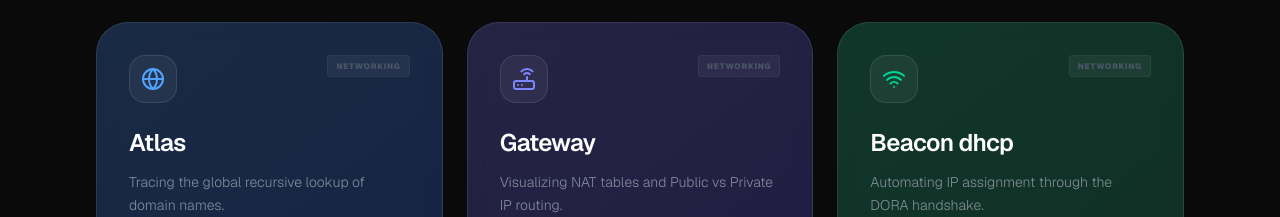
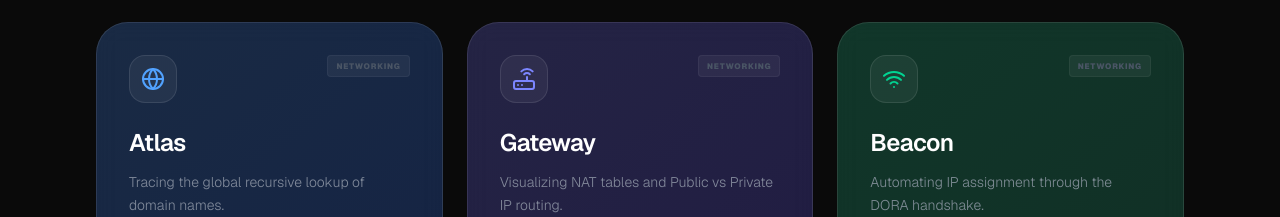
Before and after one commit to FopefoluwaIkufisile/Technical-Playground, a Next.js app: page / in a window 1280 px wide. Shown: the part 1847-2064 px from the top of the page. Built offline with nearby package versions, Linux system fonts and the light colour scheme.

Commit message:
changed beacon text back to default

```diff
--- a/src/app/page.tsx
+++ b/src/app/page.tsx
@@ -181,7 +181,7 @@ const projects = [
   },
   {
     id: "dhcp",
-    title: "Beacon dhcp",
+    title: "Beacon",
     category: "Networking",
     description: "Automating IP assignment through the DORA handshake.",
     icon: <Wifi className="w-6 h-6 text-emerald-400" />,
```
